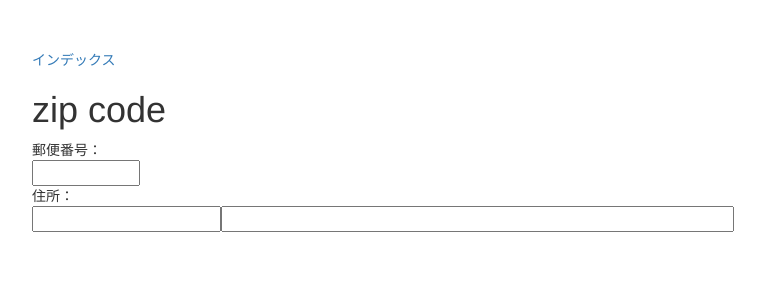
After one commit to funteam-hayakawa/blog_tutorial, a CakePHP app: the page made by cake_2_8_3/app/View/Posts/zip.ctp in a window 1280 px wide. The commit adds this page. Shown: the top 300 px of the page, without its empty margins (38-803 px from the left). Run offline with PHP 8.4 and a stand-in for CakePHP, Linux system fonts and the light colour scheme; the template is opened without the code that fills it, so the values that code supplies are empty; some libraries are stand-ins or nearby versions.

Commit message:
zip code

```diff
--- a/cake_2_8_3/app/Controller/PostsController.php
+++ b/cake_2_8_3/app/Controller/PostsController.php
@@ -173,6 +173,8 @@ class PostsController extends AppController {
 
         return parent::isAuthorized($user);
     }
+    public function zip() {
 
+    }
 
 }
--- a/cake_2_8_3/app/View/Posts/index.ctp
+++ b/cake_2_8_3/app/View/Posts/index.ctp
@@ -36,7 +36,10 @@
           'Add Post',
           array('controller' => 'posts', 'action' => 'add')
       ); ?>
-
+      <?php echo $this->Html->link(
+          '郵便番号',
+          array('controller' => 'posts', 'action' => 'zip')
+      ); ?>
     </nav>
   </div>
 </div>
--- /dev/null
+++ b/cake_2_8_3/app/View/Posts/zip.ctp
@@ -0,0 +1,31 @@
+<!-- File: /app/View/Posts/add.ctp -->
+
+
+
+<script src="https://ajaxzip3.github.io/ajaxzip3.js" charset="UTF-8"></script>
+
+<div class="blog-masthead">
+  <div class="container">
+    <nav class="blog-nav">
+      <?php echo $this->Html->link(
+          'インデックス',
+          array('controller' => 'posts', 'action' => 'index')
+      ); ?>
+
+    </nav>
+  </div>
+</div>
+<div class="container">
+
+    <h1>zip code</h1>
+
+
+    <form action="#" onsubmit="return false;">
+    郵便番号：<br />
+    <input type="text" name="zip01" size="10" maxlength="8" onKeyUp="AjaxZip3.zip2addr(this,'','pref01','addr01');"><br />
+    住所：<br />
+    <input type="text" name="pref01" size="20"><input type="text" name="addr01" size="60">
+    </form>
+
+
+</div>
```
Also changed, not shown: cake_2_8_3/app/View/Posts/view.ctp (indentation only).
